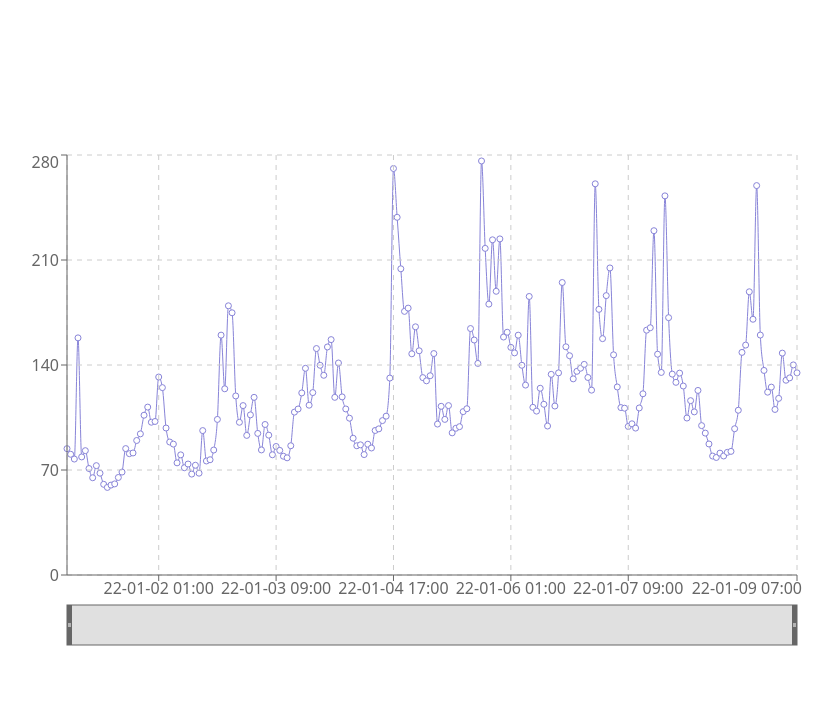
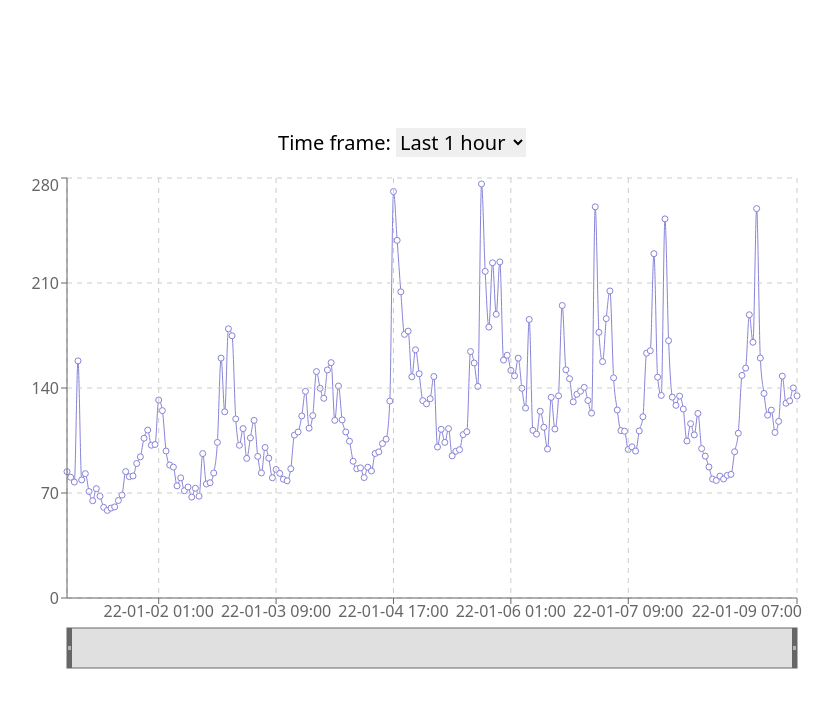
Before and after one commit to shaqi-dev/crypto-chart, a React (Create React App) app: page / in a window 1280 px wide. Shown: the top 708 px of the page, without its empty margins (238-1071 px from the left). Built offline with nearby package versions, Linux system fonts and the light colour scheme.

Commit message:
feat: add timeframe select

```diff
--- a/src/App.tsx
+++ b/src/App.tsx
@@ -1,10 +1,27 @@
-import { FC } from 'react'
+import { FC, useState } from 'react'
 import Chart from './components/Chart'
+import { Timeframe } from './types/Timeframe'
 
 const App: FC = () => {
+  const [timeframe, setTimeframe] = useState<Timeframe>(Timeframe.H1)
+
   return (
-    <div className="flex min-h-screen items-center justify-center">
-      <Chart />
+    <div className="flex min-h-screen flex-col items-center justify-center gap-4">
+      <div className="text-xl">
+        <span className="font-medium">Time frame: </span>
+        <select
+          name="timeframe"
+          id="timeframe"
+          className="cursor-pointer"
+          onChange={(e): void => setTimeframe(+e.target.value)}
+        >
+          <option value={Timeframe.H1}>Last 1 hour</option>
+          <option value={Timeframe.D1}>Last 1 day</option>
+          <option value={Timeframe.W1}>Last 1 week</option>
+        </select>
+      </div>
+
+      <Chart timeframe={timeframe} />
     </div>
   )
 }
--- a/src/types/Transaction.ts
+++ b/src/types/EthereumTransaction.ts
@@ -1,4 +1,4 @@
-export interface Transaction {
+export interface EthereumTransaction {
   time: string
   gasPrice: number
   gasValue: number
--- /dev/null
+++ b/src/types/Timeframe.ts
@@ -0,0 +1,5 @@
+export enum Timeframe {
+  H1,
+  D1,
+  W1,
+}
```
Also changed, not shown: src/components/Chart/Chart.tsx (+6 -1 lines).
